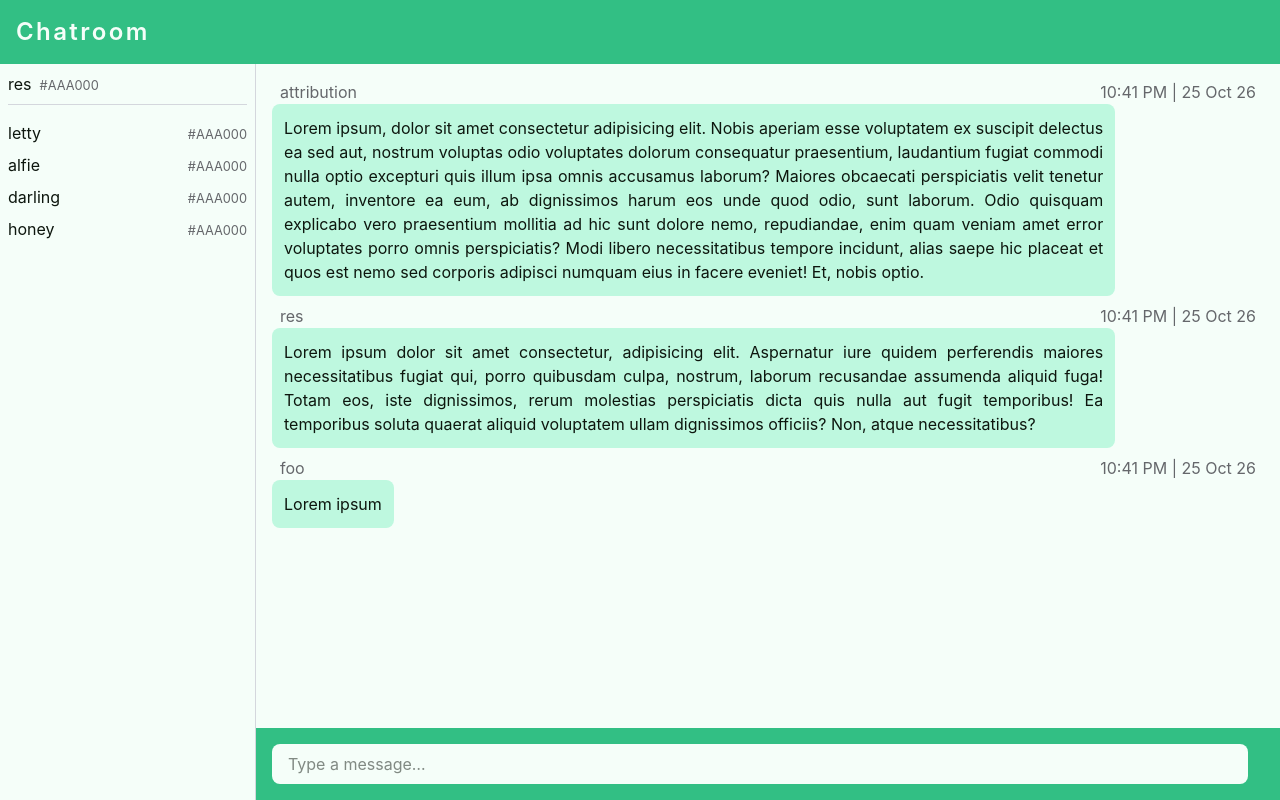
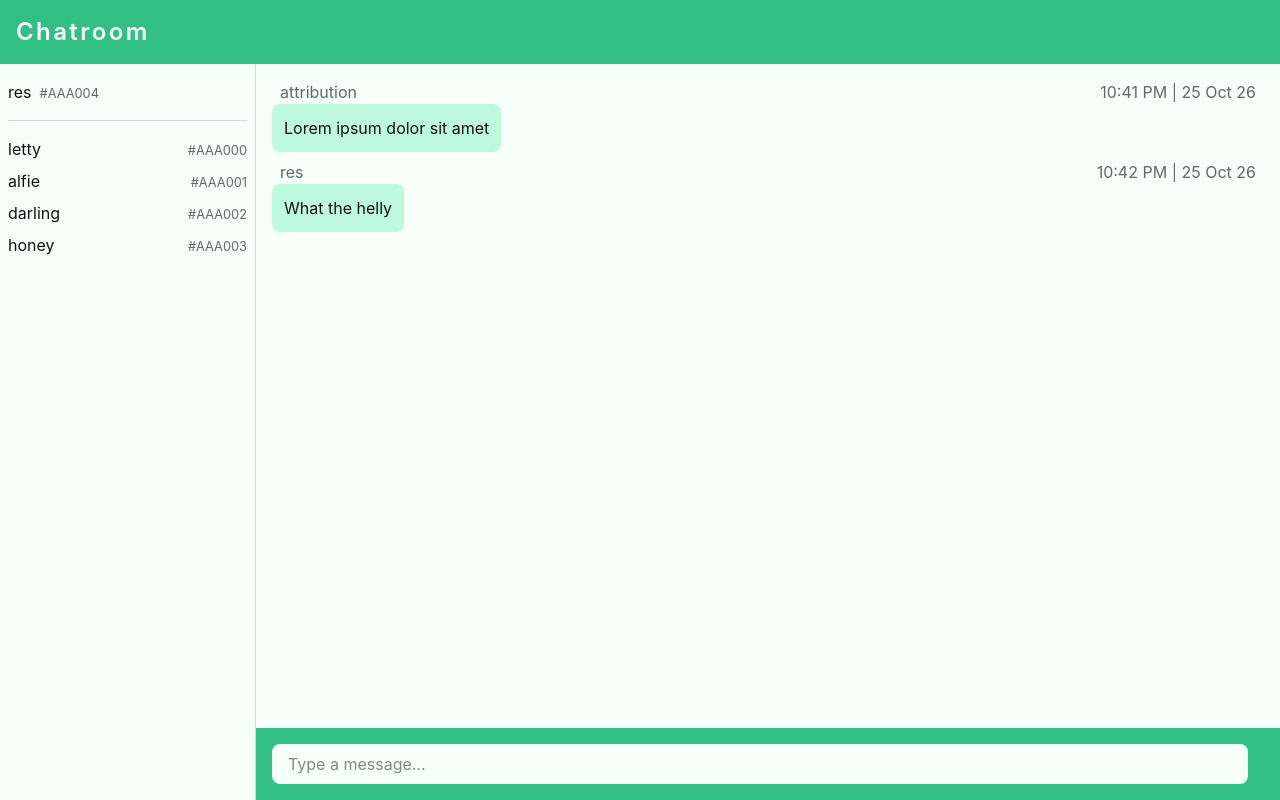
Before and after one commit to res-londres/chatroom, a React (Vite) app: page / in a window 1280 px wide. Built offline with nearby package versions, Linux system fonts and the light colour scheme; what @iconify/tailwind4 would draw is missing.

Commit message:
feat: add components
- turn sidebar and messagearea into container components
- turn activeUser and message into item components

```diff
--- a/src/App.jsx
+++ b/src/App.jsx
@@ -1,93 +1,45 @@
+import { useState } from "react";
 import Composer from "./components/Composer";
+import MessageArea from "./components/MessageArea";
+import Sidebar from "./components/Sidebar";
 
 function App() {
+  const thisUser = { id: "#AAA004", username: "res"};
+  const [users] = useState([
+    { id: "#AAA000", username: "letty" },
+    { id: "#AAA001", username: "alfie" },
+    { id: "#AAA002", username: "darling" },
+    { id: "#AAA003", username: "honey" },
+  ]);
+
+  const [messages] = useState([
+    {
+      id: 1,
+      sender: "attribution",
+      timestamp: "10:41 PM",
+      date: "25 Oct 26",
+      message: "Lorem ipsum dolor sit amet",
+    },
+    {
+      id: 2,
+      sender: "res",
+      timestamp: "10:42 PM",
+      date: "25 Oct 26",
+      message: "What the helly",
+    },
+  ]);
+
   return (
     <div className="flex h-screen flex-col bg-[#F5FEF9] font-sans text-[#0D160E]">
       <header className="flex items-center justify-start gap-4 bg-[#32BF84] p-4 text-2xl font-semibold tracking-widest text-[#F5FEF9]">
         <span className="icon-[ph--list-bold] text-4xl md:hidden"></span>
         <h1>Chatroom</h1>
       </header>
+
       <div className="flex flex-1 overflow-hidden">
-        <aside className="fixed inset-y-0 left-0 flex w-64 -translate-x-full transform flex-col border-r-8 border-[#F5FEF9] bg-[#F5FEF9] transition-transform md:static md:translate-x-0 md:border-r md:border-[#d4d7dd]">
-          <header className="md:hidden flex items-center justify-between bg-[#32BF84] p-4 text-2xl font-semibold tracking-widest text-[#F5FEF9]">
-            <span>Online</span>
-            <span className="icon-[ph--caret-right-bold]"></span>
-          </header>
-          <div className="flex min-h-0 flex-1 flex-col px-2">
-            <div className="flex items-center justify-between border-b border-[#d4d7dd] py-2">
-              <div className="flex items-baseline justify-between">
-                <span>res</span>
-                <span className="ml-2 text-[80%] text-[#65676B]">#AAA000</span>
-              </div>
-              <span className="icon-[ph--note-pencil-bold]"></span>
-            </div>
-            <div className="flex min-h-0 flex-col overflow-y-auto py-4 gap-2">
-              <div className="flex items-baseline justify-between">
-                <span>letty</span>
-                <span className="ml-2 text-[80%] text-[#65676B]">#AAA000</span>
-              </div>
-              <div className="flex items-baseline justify-between">
-                <span>alfie</span>
-                <span className="ml-2 text-[80%] text-[#65676B]">#AAA000</span>
-              </div>
-              <div className="flex items-baseline justify-between">
-                <span>darling</span>
-                <span className="ml-2 text-[80%] text-[#65676B]">#AAA000</span>
-              </div>
-              <div className="flex items-baseline justify-between">
-                <span>honey</span>
-                <span className="ml-2 text-[80%] text-[#65676B]">#AAA000</span>
-              </div>
-            </div>
-          </div>
-        </aside>
+        <Sidebar thisUser={thisUser} otherUsers={users}/>
         <main className="flex flex-1 flex-col">
-          <div className="flex flex-1 flex-col gap-2 overflow-y-auto p-2 md:p-4">
-            <div className="flex flex-col">
-              <div className="flex justify-between px-2 text-[#65676B]">
-                <span>attribution</span>
-                <span>10:41 PM | 25 Oct 26</span>
-              </div>
-              <div className="w-fit rounded-lg bg-[#BEF8DF] p-3 text-justify md:max-w-[85%]">
-                Lorem ipsum, dolor sit amet consectetur adipisicing elit. Nobis
-                aperiam esse voluptatem ex suscipit delectus ea sed aut, nostrum
-                voluptas odio voluptates dolorum consequatur praesentium,
-                laudantium fugiat commodi nulla optio excepturi quis illum ipsa
-                omnis accusamus laborum? Maiores obcaecati perspiciatis velit
-                tenetur autem, inventore ea eum, ab dignissimos harum eos unde
-                quod odio, sunt laborum. Odio quisquam explicabo vero
-                praesentium mollitia ad hic sunt dolore nemo, repudiandae, enim
-                quam veniam amet error voluptates porro omnis perspiciatis? Modi
-                libero necessitatibus tempore incidunt, alias saepe hic placeat
-                et quos est nemo sed corporis adipisci numquam eius in facere
-                eveniet! Et, nobis optio.
-              </div>
-            </div>
-            <div className="flex flex-col">
-              <div className="flex justify-between px-2 text-[#65676B]">
-                <span>res</span>
-                <span>10:41 PM | 25 Oct 26</span>
-              </div>
-              <div className="w-fit md:max-w-[85%] rounded-lg bg-[#BEF8DF] p-3 text-justify">
-                Lorem ipsum dolor sit amet consectetur, adipisicing elit.
-                Aspernatur iure quidem perferendis maiores necessitatibus fugiat
-                qui, porro quibusdam culpa, nostrum, laborum recusandae
-                assumenda aliquid fuga! Totam eos, iste dignissimos, rerum
-                molestias perspiciatis dicta quis nulla aut fugit temporibus! Ea
-                temporibus soluta quaerat aliquid voluptatem ullam dignissimos
-                officiis? Non, atque necessitatibus?
-              </div>
-            </div>
-            <div className="flex flex-col">
-              <div className="flex justify-between px-2 text-[#65676B]">
-                <span>foo</span>
-                <span>10:41 PM | 25 Oct 26</span>
-              </div>
-              <div className="w-fit md:max-w-[85%] rounded-lg bg-[#BEF8DF] p-3 text-justify">
-                Lorem ipsum
-              </div>
-            </div>
-          </div>
+          <MessageArea messages={messages} />
           <Composer />
         </main>
       </div>
--- /dev/null
+++ b/src/components/ActiveUser.jsx
@@ -0,0 +1,10 @@
+function ActiveUser({ username, id }) {
+  return (
+    <div className="flex items-baseline justify-between">
+      <span>{username}</span>
+      <span className="ml-2 text-[80%] text-[#65676B]">{id}</span>
+    </div>
+  );
+}
+
+export default ActiveUser;
--- /dev/null
+++ b/src/components/Message.jsx
@@ -0,0 +1,15 @@
+function Message({ sender, timestamp, date, message }) {
+  return (
+    <div className="flex flex-col">
+      <div className="flex justify-between px-2 text-[#65676B]">
+        <span>{sender}</span>
+        <span>{timestamp} | {date}</span>
+      </div>
+      <div className="w-fit md:max-w-[85%] rounded-lg bg-[#BEF8DF] p-3 text-justify">
+        <span>{message}</span>
+      </div>
+    </div>
+  );
+}
+
+export default Message;
--- /dev/null
+++ b/src/components/MessageArea.jsx
@@ -0,0 +1,19 @@
+import Message from "./Message";
+
+function MessageArea({ messages }) {
+  return (
+    <div className="flex flex-1 flex-col gap-2 overflow-y-auto p-2 md:p-4">
+      {messages.map((message) => (
+        <Message
+          key={message.id}
+          sender={message.sender}
+          timestamp={message.timestamp}
+          date={message.date}
+          message={message.message}
+        />
+      ))}
+    </div>
+  );
+}
+
+export default MessageArea;
--- /dev/null
+++ b/src/components/Sidebar.jsx
@@ -0,0 +1,25 @@
+import ActiveUser from "./ActiveUser";
+
+function Sidebar({ thisUser, otherUsers }) {
+  return (
+    <aside className="fixed inset-y-0 left-0 flex w-64 -translate-x-full transform flex-col border-r-8 border-[#F5FEF9] bg-[#F5FEF9] transition-transform md:static md:translate-x-0 md:border-r md:border-[#d4d7dd]">
+      <header className="md:hidden flex items-center justify-between bg-[#32BF84] p-4 text-2xl font-semibold tracking-widest text-[#F5FEF9]">
+        <span>Online</span>
+        <span className="icon-[ph--caret-right-bold]"></span>
+      </header>
+      <div className="flex min-h-0 flex-1 flex-col px-2">
+        <div className="flex items-center justify-between border-b border-[#d4d7dd] py-4">
+          <ActiveUser key={thisUser.id} username={thisUser.username} id={thisUser.id} />
+          <span className="icon-[ph--note-pencil-bold]"></span>
+        </div>
+        <div className="flex min-h-0 flex-col overflow-y-auto py-4 gap-2">
+          {otherUsers.map((user) => (
+            <ActiveUser key={user.id} username={user.username} id={user.id} />
+          ))}
+        </div>
+      </div>
+    </aside>
+  );
+}
+
+export default Sidebar;
```
